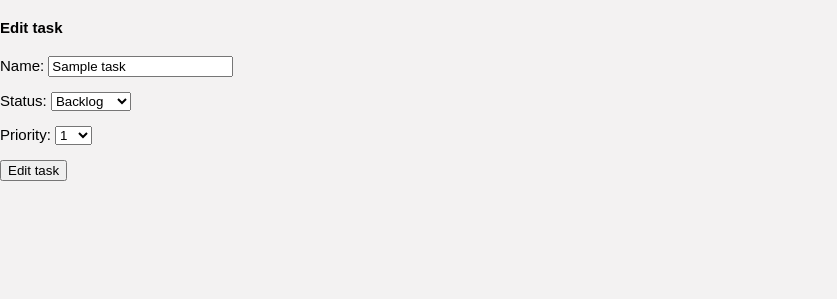
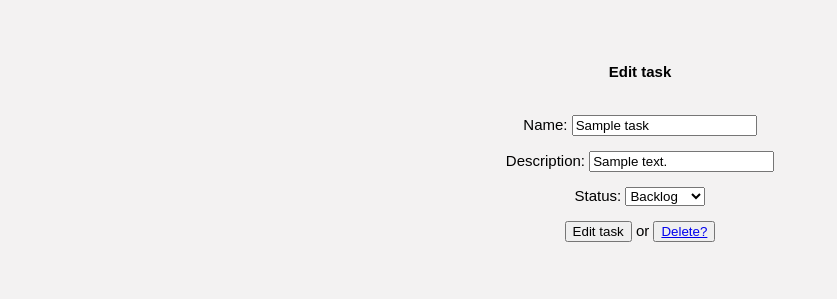
Before and after one commit to phist210/kanban-django, a Django app: page /kanban/1 in a window 1280 px wide. Shown: the part 41-340 px from the top of the page, without its empty margins (0-837 px from the left). Run offline with Django 3.2, Linux system fonts and the light colour scheme; tables that the repository leaves empty hold one stand-in row (values such as "Sample post"); some libraries are stand-ins or nearby versions.

Commit message:
we're in business

```diff
--- a/kanban/forms.py
+++ b/kanban/forms.py
@@ -7,19 +7,16 @@ class TaskForm(forms.ModelForm):
     class Meta:
         model = Task
 
-        fields = ['name', 'status', 'priority']
+        fields = ['name', 'description', 'status']
         widgets = {
             'name': forms.TextInput(
-                attrs={'id': '.wrapper-content', 'required': True, 'placeholder': 'Task...'}
+                attrs={'id': '.wrapper-content', 'required': True, 'placeholder': '>'}
+            ),
+            'description': forms.TextInput(
+                attrs={'id': '.wrapper-content', 'required': False, 'placeholder': '>'}
             ),
             'status': forms.Select(
                 attrs={'id': '.wrapper-content', 'required': True},
                 choices=(('Backlog', 'Backlog'), ('Active', 'Active'), ('Complete', 'Complete'))
             ),
-            'priority': forms.Select(
-                attrs={'id': '.wrapper-content', 'required': True, 'placeholder': '1-10...'},
-                choices=(('1', 1), ('2', 2), ('3', 3), ('4', 4), ('5', 5), ('6', 6), ('7', 7), ('8', 8), ('9', 9), ('10', 10))
-            ),
         }
-
-        fields = ('name', 'status', 'priority',)
--- a/kanban/models.py
+++ b/kanban/models.py
@@ -5,6 +5,6 @@ from django.db import models
 class Task(models.Model):
     name = models.CharField(max_length=50)
     status = models.CharField(max_length=20)
-    priority = models.IntegerField()
+    description = models.CharField(max_length=200)
     owner = models.ForeignKey('auth.User', related_name='task',
                               on_delete=models.CASCADE)
--- a/kanban/serializers.py
+++ b/kanban/serializers.py
@@ -1,4 +1,3 @@
-
 from django.contrib.auth.models import User
 from rest_framework import serializers
 from .models import Task
@@ -7,12 +6,7 @@ from .models import Task
 class TaskSerializer(serializers.HyperlinkedModelSerializer):
     class Meta:
         model = Task
-        fields = ('name', 'priority', 'status', 'owner_id', 'id')
-
-    def in_range(priority):
-        if priority not in range(1, 11):
-            raise serializers.ValidationError('This field must '
-                                              'be an integer 1-10.')
+        fields = ('name', 'description', 'status', 'owner_id', 'id')
 
     def vaild_status(status):
         valid_list = ['backlog', 'active', 'complete']
@@ -20,7 +14,7 @@ class TaskSerializer(serializers.HyperlinkedModelSerializer):
             raise serializers.ValidationError('This field must be backlog, '
                                               'active or complete.')
 
-    priority = serializers.IntegerField(validators=[in_range])
+    description = serializers.CharField()
     status = serializers.CharField(validators=[vaild_status])
 
 
--- a/kanban/static/css/dashboard.css
+++ b/kanban/static/css/dashboard.css
@@ -97,9 +97,11 @@ div#account{
 
 div.big-block{
   width: 100%;
+  height: auto;
   display: flex;
   flex-direction: column;
   justify-content: center;
+  padding: .3em;
 }
 
 div.wrapper-content{
--- a/kanban/static/js/dashboard.js
+++ b/kanban/static/js/dashboard.js
@@ -1,11 +1,16 @@
-$(function() {
-  $('.editable').inlineEdit({
-    buttonText: 'Add',
-    save: function(e, data) {
-      return confirm('Change name to '+ data.value +'?');
-    }
-  });
-});
+
+// function csrfSafeMethod(method) {
+//     // these HTTP methods do not require CSRF protection
+//     return (/^(GET|HEAD|OPTIONS|TRACE)$/.test(method));
+// }
+// $.ajaxSetup({
+//     beforeSend: function(xhr, settings) {
+//         if (!csrfSafeMethod(settings.type) && !this.crossDomain) {
+//             xhr.setRequestHeader("X-CSRFToken", csrftoken);
+//         }
+//     }
+// });
+
 
 function sortaTable() {
 
@@ -14,7 +19,10 @@ function sortaTable() {
     handle: ".portlet-header",
     cancel: ".portlet-toggle",
     placeholder: "portlet-placeholder ui-corner-all",
+    dropOnEmpty: true,
+    stop: dropHandler,
   });
+
   $( ".portlet" )
       .addClass( "ui-widget ui-widget-content ui-helper-clearfix ui-corner-all" )
       .find( ".portlet-header" )
@@ -22,13 +30,45 @@ function sortaTable() {
       .prepend( "<span class='ui-icon ui-icon-minusthick portlet-toggle'></span>");
 
   $( ".portlet-toggle" ).on( "click", function() {
-
     var icon = $( this );
     icon.toggleClass( "ui-icon-plusthick ui-icon-minusthick" );
     icon.closest( ".portlet" ).find( ".portlet-content" ).toggle();
   });
-  // console.log($(sdafasdfasdf).serialize());
 }
+
+
+var dropHandler = function(event, ui){
+  // console.log(event);
+  // console.log(event.originalEvent);
+  // console.log(event.originalEvent.target);
+  var taskID = event.originalEvent.target.parentNode.id;
+  var portletStatus = $(event.originalEvent.target.parentNode)[0].parentNode.id;
+  var csrftoken = jQuery("[name=csrfmiddlewaretoken]").val();
+  var data = { status: portletStatus };
+  console.log(portletStatus);
+  console.log(data);
+
+  var settings = {
+              beforeSend: function(xhr, settings) { xhr.setRequestHeader("X-CSRFToken", csrftoken); },
+              url: "/task/" + taskID + '/',
+              type: 'PATCH',
+              data: data
+      }
+  console.log(settings);
+  $.ajax(settings);
+  // var portletID = ($(this).parent().attr('id'));
+  // var portletStatus = ($(this).parents('.big-block').attr('id'));  // TODO: make this thing change to the other thing
+  // console.log(portletStatus);
+};
+
+function portletEdit() {
+    $('.portlet-content').dblclick(function(){
+    var portletID = ($(this).parent().attr('id'));
+    var portletStatus = ($(this).parents('.big-block').attr('id'));
+    window.location.replace("/kanban/" + portletID);
+  });
+}
+
 
 function getTasks() {
   var taskApi = "/task/";
@@ -38,52 +78,27 @@ function getTasks() {
     for(var i = 0; i < taskLength; i++){
       var taskName = result.results[i].name;
       var taskStatus = result.results[i].status;
-      var taskPriority = result.results[i].priority;
+      var taskDescription = result.results[i].description;
       var taskID = result.results[i].id;
 
       if(taskStatus.toLowerCase() === "backlog"){
-        $('div.big-block#backlog').append("<div class=portlet id="+ taskID +">" + "<div class=portlet-header>" + taskName + "</div>" + "<div class=portlet-content>" + "Priority level: " + taskPriority + "/10" + "</div>" + "</div>");
+        $('div.big-block#backlog').append("<div class=portlet id="+ taskID +">" + "<div class=portlet-header>" + taskName + "</div>" + "<div class=portlet-content>" + taskDescription + "</div>" + "</div>");
       }
       else if (taskStatus.toLowerCase() === "active") {
-        $('div.big-block#active').append("<div class=portlet id="+ taskID +">" + "<div class=portlet-header>" + taskName + "</div>" + "<div class=portlet-content>" + "Priority level: " + taskPriority + "/10" + "</div>" + "</div>");
+        $('div.big-block#active').append("<div class=portlet id="+ taskID +">" + "<div class=portlet-header>" + taskName + "</div>" + "<div class=portlet-content>" + taskDescription + "</div>" + "</div>");
       }
       else if (taskStatus.toLowerCase() === "complete") {
-        $('div.big-block#complete').append("<div class=portlet id="+ taskID +">" + "<div class=portlet-header>" + taskName + "</div>" + "<div class=portlet-content>" + "Priority level: " + taskPriority + "/10" + "</div>" + "</div>");
+        $('div.big-block#complete').append("<div class=portlet id="+ taskID +">" + "<div class=portlet-header>" + taskName + "</div>" + "<div class=portlet-content>" + taskDescription + "</div>" + "</div>");
       }
     }
     sortaTable();
     portletEdit();
-  }
-});
+    }
+  });
 }
 
 $(getTasks)
 
-function portletEdit() {
-    $('.portlet-content').on("click", function(){
-    var portletID = ($(this).parent().attr('id'));
-    var portletStatus = ($(this).parents('.big-block').attr('id'));
-    console.log(portletID);
-    console.log(portletStatus);
-    window.location.replace("/kanban/" + portletID);
-  });
-}
-
-$("edit_task").submit(function(e){
-    $.ajax({
-        url: 'task/',
-        type: "PUT",
-        data: $("edit_task").serialize(),
-        cache: false,
-        dataType: "text",
-        success: function(data){
-          console.log('a');
-        },
-        error: function() {
-            console.log("ERROR");
-        }
-    });
-});
 
 $('new_task_form').on('submit', function(event) {
   event.preventDefault();
--- a/kanban/templates/kanban/edit_task.html
+++ b/kanban/templates/kanban/edit_task.html
@@ -2,12 +2,16 @@
 {% load static %}
 {% block content %}
 {% include 'kanban/nav_bar.html' %}
-<div class='container'>
-  <h4>Edit task</h4>
-  <form action='/kanban/{{task.id}}' method="POST" id='edit_task'>
-  {% csrf_token %}
-  {{ form.as_p }}
-  <button type="submit">Edit task</button>
-  </form>
+<div id='container'>
+  <div class='big-block'>
+    <h4>Edit task</h4>
+    <form action='/kanban/{{task.id}}' method="POST" id='edit_task'>
+      {% csrf_token %}
+      {{ form.as_p }}
+      <button id='edit_task' type="submit">Edit task</button> or <button><a href='{{task.id}}/delete'>Delete?</a></button>
+    </form>
+
+
+  </div>
 </div>
 {% endblock %}
--- a/kanban/templates/kanban/signup.html
+++ b/kanban/templates/kanban/signup.html
@@ -2,6 +2,7 @@
 
 {% block content %}
 <div id='container'>
+  <div class='big-block'>
     <h2>Sign up</h2>
     <form method="post" class='input'>
       {% csrf_token %}
@@ -9,7 +10,8 @@
       <button type="submit">Sign up</button>
     </form>
 
-  <p><h4>Already have an account?</h4></p>
+    <h4>Already have an account?</h4>
     <a href='/login'>Login</a>
   </div>
+</div>
 {% endblock %}
--- a/kanban/urls.py
+++ b/kanban/urls.py
@@ -4,5 +4,6 @@ from . import views
 
 urlpatterns = [
     url(r'^$', views.index, name='index'),
-    url(r'^(?P<id>[0-9]+)', views.edit_task, name='edit_task'),
+    url(r'^(?P<id>[0-9]+)$', views.edit_task, name='edit_task'),
+    url(r'^(?P<id>[0-9]+)/delete', views.delete_task, name='delete_task'),
 ]
--- a/kanban/views.py
+++ b/kanban/views.py
@@ -47,15 +47,24 @@ def edit_task(request, id):
         task = Task.objects.get(id=id)
     except Task.DoesNotExist:
         raise Http404("Task does not exist")
+
     if request.method == 'POST':
         form = TaskForm(request.POST, instance=task)
         if form.is_valid():
             task = form.save(commit=True)
             task.save()
             return redirect('/kanban/', pk=task.pk)
+
     else:
         form = TaskForm(instance=task)
     return render(request, 'kanban/edit_task.html', {'form': form, 'task': task})
+
+
+def delete_task(request, id):
+    task = Task.objects.get(id=id)
+    task.delete()
+    url = 'kanban/delete_task.html'
+    return render(request, url, {'task': task})
 
 
 class TaskViewSet(viewsets.ModelViewSet):
```
Also changed, not shown: kanban/templates/kanban/delete_task.html (added, +13 -0 lines), kanban/migrations/0001_initial.py. Lines whose indentation alone changed are shown as unchanged.
